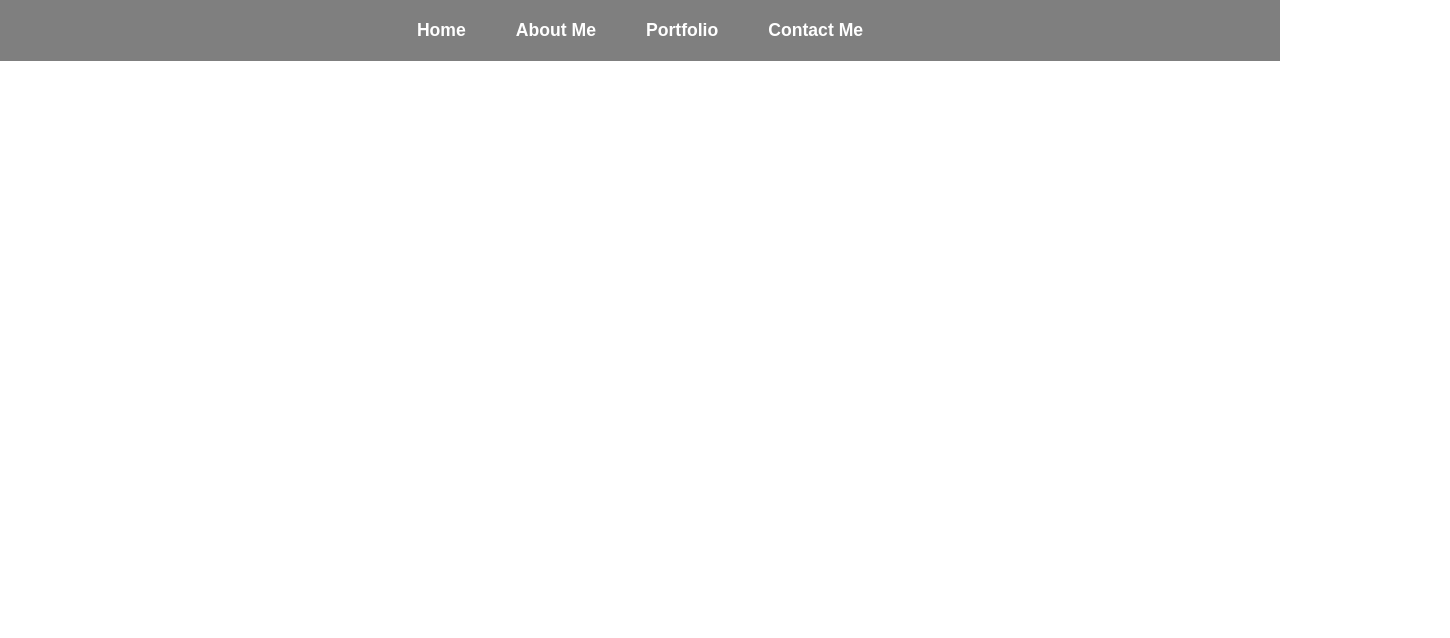
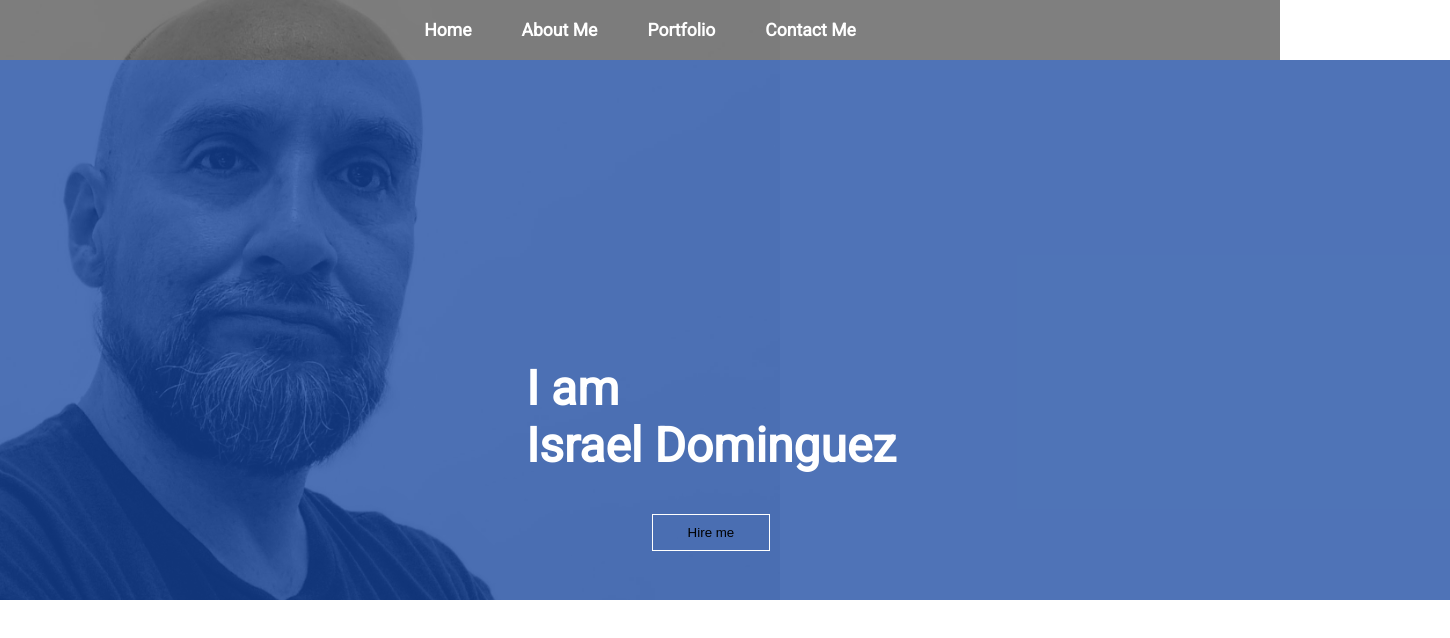
Before and after one commit to trokskini/tarea2-idj2, a plain HTML site: page index.html in a window 1280 px wide. Shown: the whole page, 1450 px wide, since content can reach past the window. Drawn offline with Linux system fonts and the light colour scheme.

Commit message:
home agregado

```diff
--- a/index.html
+++ b/index.html
@@ -5,6 +5,9 @@
   <meta name="viewport" content="width=device-width, initial-scale=1.0">
   <title>Document</title>
   <link rel="stylesheet" href="style.css">
+  <link href="<link rel="preconnect" href="https://fonts.googleapis.com">
+  <link rel="preconnect" href="https://fonts.gstatic.com" crossorigin>
+  <link href="https://fonts.googleapis.com/css2?family=Roboto&display=swap" rel="stylesheet">
 </head>
 
 <body>
@@ -18,6 +21,15 @@
     </ul>
   </nav>
 
+  <section id= "home">
+    <div class="main">
+      <h1 class="headings">I am <br> Israel Dominguez</h1>
+      <button class="btn"> Hire me</button>
+
+
+    </div>
+
+  </section>
 
 
 </body>
--- a/style.css
+++ b/style.css
@@ -20,7 +20,7 @@
   margin: 20px 0px;
 }
 .navbar ul li{
-  font-family: arial;
+  font-family: 'Roboto', sans-serif;
   font-size: 1.1rem;
   font-weight: bold;
 }
@@ -29,3 +29,64 @@
   color: white;
   padding: 8px 25px;
 }
+.navbar ul li a:hover{
+  background-color: white;
+  color: black;
+  box-shadow: 0 0 15px rgb(3, 3, 110);
+
+}
+
+/* Home*/
+
+#home{
+  display: flex;
+  flex-direction: column;
+  background-color: rgba(0, 53, 151, 0.692);
+  height: 540px;
+  width: 1450px;
+  justify-content: center;
+  align-items: center;
+  color: white;
+
+}
+#home::before{
+  content: "";
+  position: absolute;
+  top: 0;
+  right: 500px;
+  background: url(idj01.jpg) no-repeat center center/cover;
+  height: 600px;
+  width: 100%;
+  z-index: -1;
+  opacity: .8;
+}
+.main{
+  display: flex;
+  flex-direction: column;
+  /*border: 1px solid white; */
+  align-items: center;
+  position: absolute;
+  top: 40%;
+  right: 30%
+}
+.headings{
+  font-family: roboto;
+  font-size: 3rem;
+  align text: center;
+  margin: 40px 0px;
+}
+
+.btn{
+  padding: 10px 35px;
+  background-color: transparent;
+  border: 1px solid white;
+  outline: none;
+  transition: .6s ease;
+}
+.btn:hover{
+  cursor: pointer;
+  background-color: white;
+  color: black;
+  box-shadow: 0 0 5px white, 0 0 15px white;
+  font-weight: bold;
+}
```
Also changed, not shown: idj01.jpg (added), idj02.jpg (added).
